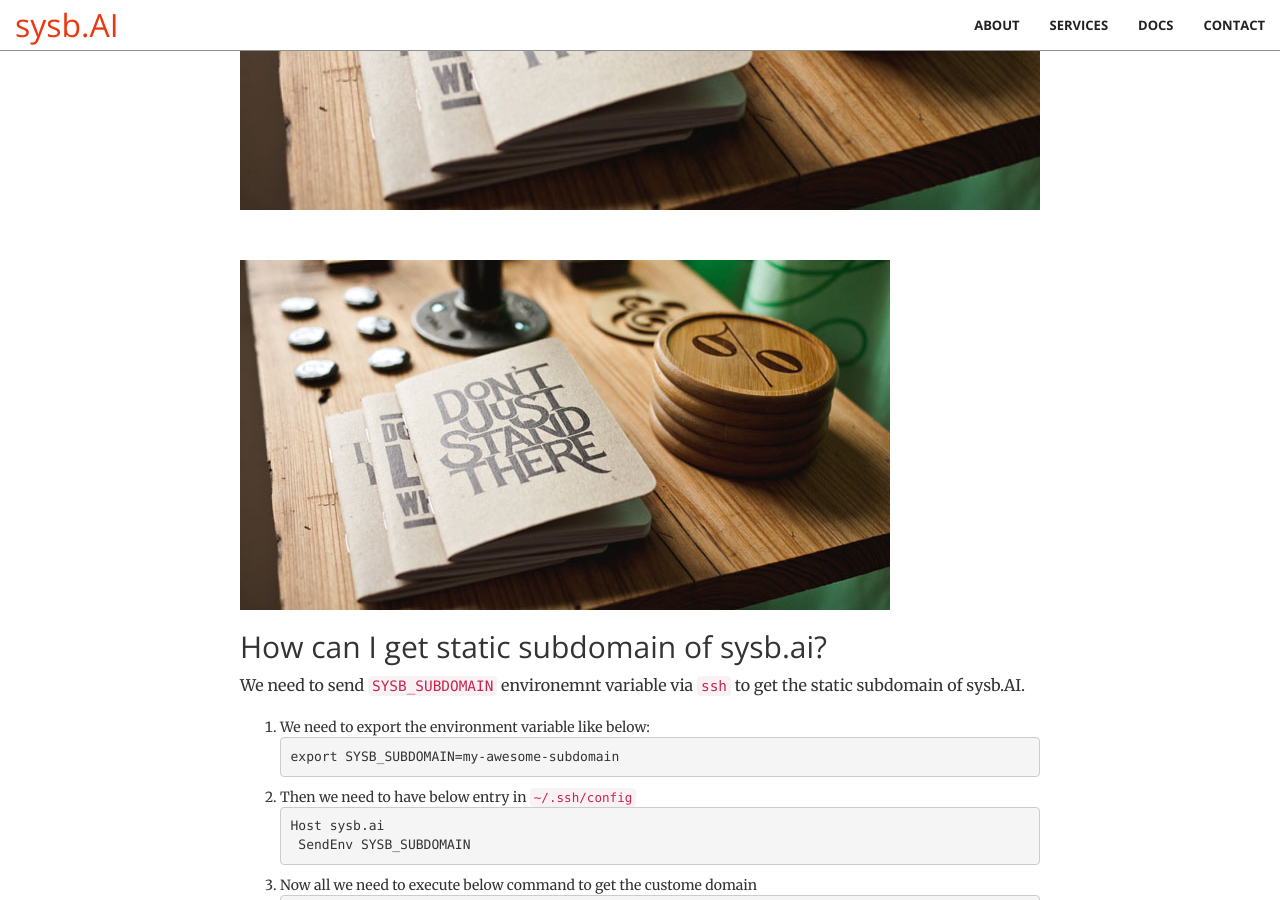
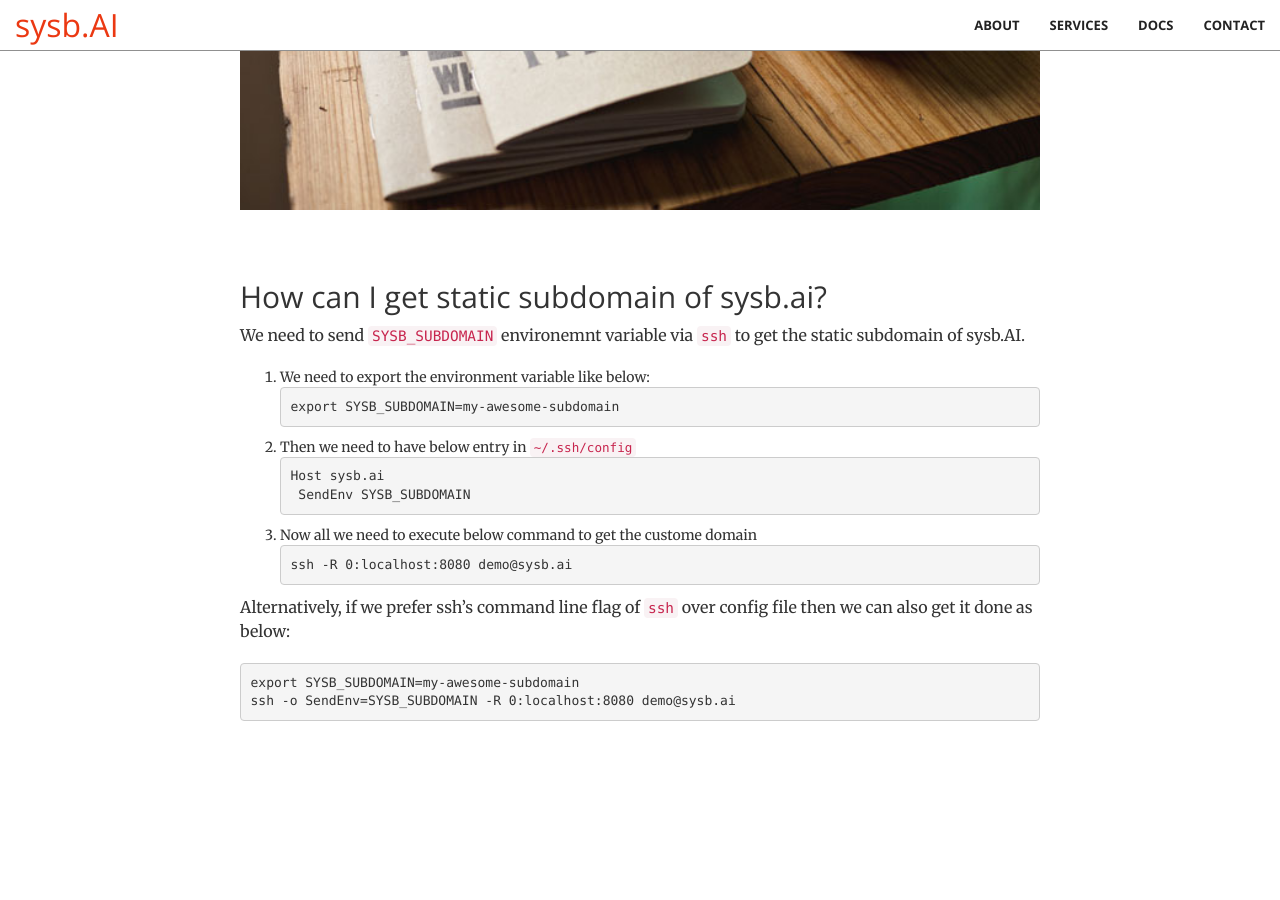
Before and after one commit to usama7628674/sysb.AI, a Jekyll site: the page built from _posts/2020-02-04-how-to-get-static-subdomain.md, in a window 1280 px wide and 900 px high, scrolled down 514 px. Built offline with Jekyll 4.4.1, drawn with Linux system fonts in a browser that asks for light colours.

Commit message:
removed image

```diff
--- a/_posts/2020-02-04-how-to-get-static-subdomain.md
+++ b/_posts/2020-02-04-how-to-get-static-subdomain.md
@@ -4,7 +4,6 @@ title: How can I get static subdomain of sysb.ai?
 image: /img/portfolio/2
 ---
 
-![](/img/portfolio/2.jpg)
 ## How can I get static subdomain of sysb.ai?
 We need to send `SYSB_SUBDOMAIN` environemnt variable via `ssh` to get the static subdomain of sysb.AI.
 
```
